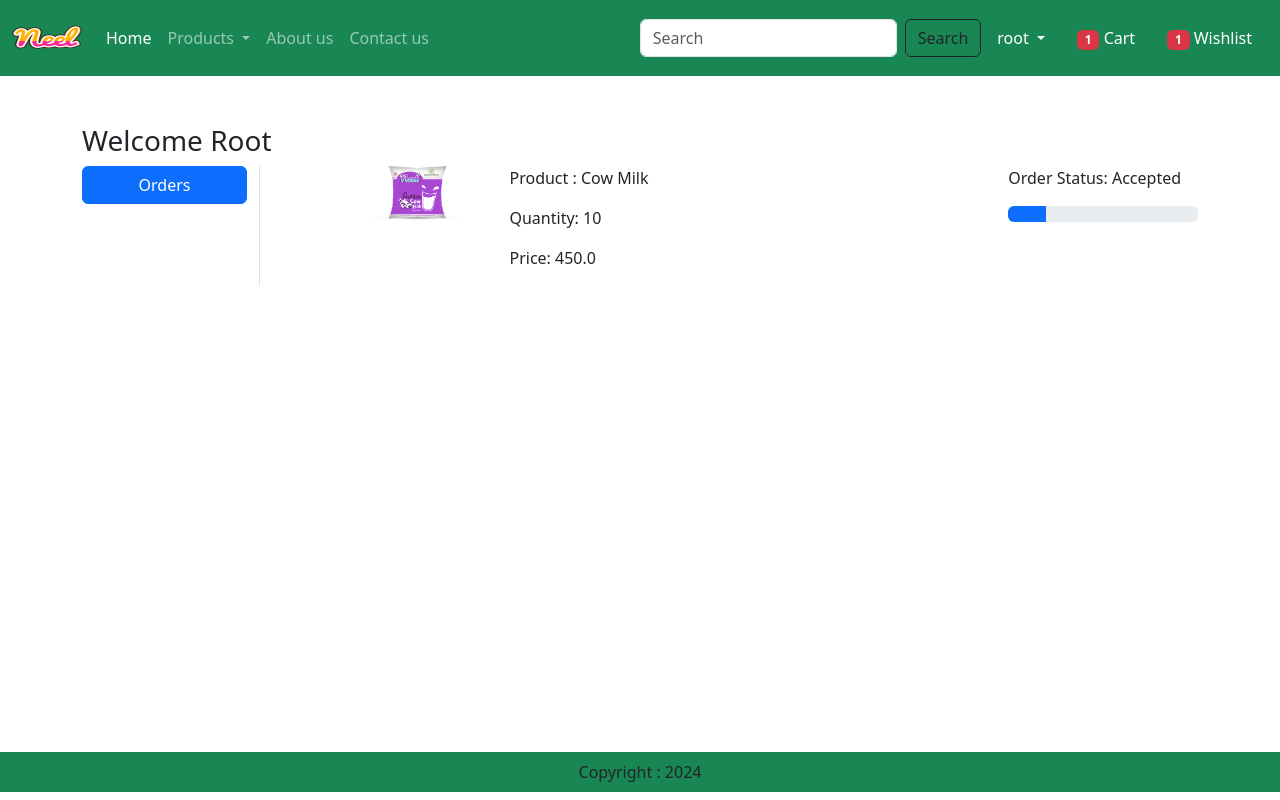
After one commit to mohamedhamiid/Parallel_Projcet, a Django app: page /orders/ in a window 1280 px wide. The commit adds this page. Run offline with Django 5.2, Linux system fonts and the light colour scheme; a user stored in the database is signed in; data comes from the database, SQL or seed files in the repository; tables that the repository leaves empty hold one stand-in row (values such as "Sample post"); some libraries are stand-ins or nearby versions.

Commit message:
Add files via upload

```diff
--- a/ec/app/templates/app/base.html
+++ b/ec/app/templates/app/base.html
@@ -58,9 +58,9 @@
               <a class="nav-link" href="{% url 'contact' %}">Contact us</a></li>
 
           </ul>
-          <form class="d-flex" role="search">
-            <input class="form-control me-2" type="search" placeholder="Search" aria-label="Search">
-            <button class="btn btn-outline-success" type="submit">Search</button>
+          <form class="d-flex" role="search" action="/search">
+            <input class="form-control me-2" type="search" placeholder="Search" name = "search" aria-label="Search">
+            <button class="btn btn-outline-dark" type="submit">Search</button>
           </form>
         </div>
 
@@ -82,7 +82,7 @@
 
               <ul class="dropdown-menu" aria-labelledby="profileDropdown">
                 <li><a class="dropdown-item" href="{% url 'profile' %}">Profile</a></li>
-                <li><a class="dropdown-item" href="#">Orders</a></li>
+                <li><a class="dropdown-item" href="{% url 'orders' %}">Orders</a></li>
                 <li><a class="dropdown-item" href="{% url 'passwordchange' %}">Change Password</a></li>
                 <li>
                   <form id="logout-form" method="post" action="{% url 'logout' %}">
@@ -94,11 +94,19 @@
               </ul>
             </li>
             <li class="nav-item mx-2">
-                <a class="nav-link text-white" href="{% url 'showcart'%}">Cart</a>
+              <a class="nav-link text-white" href="{% url 'showcart'%}">
+                <span class="badge bg-danger">
+                    {% if totalitem > 0 %}
+                        <span class="text-white">{{ totalitem }}</span>
+                    {% endif %}
+                </span>
+                Cart
+            </a>
+
             </li>
 
             <li class="nav-item mx-2">
-                <a class="nav-link text-white" href="#">Whishlist</a>
+              <a href="#" class="nav-link text-white"> <span class="badge bg-danger"> {% if wishitem > 0 %} {{wishitem}} {% endif %}</span> Wishlist</a>
             </li>
             {% else %}
             <li class="nav-item mx-2">
--- /dev/null
+++ b/ec/app/templates/app/orders.html
@@ -0,0 +1,62 @@
+{% extends 'app/base.html' %}
+{% load static %}
+{% block title %}Buy Now{% endblock title %}
+{% block main-content %}
+<div class="container my-5">
+    <div class="row">
+    <h3>Welcome <span class="text-capitalize">{{request.user}}</span></h3>
+    <div class="col-sm-2 border-end">
+        <ul class="list-unstyled">
+            <li class="d-grid"><a href="{% url 'orders' %}" class="btn btn-primary">Orders</a></li>
+        </ul>
+    </div>
+    <div class="col-sm-9 offset-sm-1">
+        {% for op in order_placed %}
+        <div class="row">
+            <div class="col-sm-2">
+                <img src="{{op.product.product_image.url}}" class="img-fluid" height="100" width="100" />
+            </div>
+            <div class="col-sm-7">
+                <p>Product : {{op.product.title}}</p>
+                <p>Quantity: {{op.quantity}}</p>
+                <p>Price: {{op.total_cost}}
+            </div>
+            <div class="col-sm-3">
+                <p> Order Status: {{op.status}} </p>
+                {% if op.status == 'Accepted' %}
+                <div class="progress">
+                    <div class="progress-bar" role="progressbar" style="width: 20%" aria-valuenow="20" aria-valuemin="0"
+                        aria-valuemax="100"></div>
+                </div>
+                {% endif %}
+                {% if op.status == 'Packed' %}
+                <div class="progress">
+                    <div class="progress-bar bg-info" role="progressbar" style="width: 40%" aria-valuenow="40"
+                        aria-valuemin="0" aria-valuemax="100"></div>
+                </div>
+                {% endif %}
+                {% if op.status == 'On The Way' %}
+                <div class="progress">
+                    <div class="progress-bar bg-warning" role="progressbar" style="width: 70%" aria-valuenow="70"
+                        aria-valuemin="0" aria-valuemax="100"></div>
+                </div>
+                {% endif %}
+                {% if op.status == 'Delivered' %}
+                <div class="progress">
+                    <div class="progress-bar bg-success" role="progressbar" style="width: 100%" aria-valuenow="100"
+                        aria-valuemin="0" aria-valuemax="100"></div>
+                </div>
+                {% endif %}
+                {% if op.status == 'Cancel' %}
+                <div class="progress">
+                    <div class="progress-bar bg-danger" role="progressbar" style="width: 100%" aria-valuenow="100"
+                        aria-valuemin="0" aria-valuemax="100"></div>
+                </div>
+                {% endif %}
+            </div>
+        </div>
+        {% endfor %}
+    </div>
+</div>
+</div>
+{% endblock main-content %}
```
Also changed, not shown: ec/app/templates/app/productdetail.html (+8 -4 lines), ec/app/templates/app/search.html (added, +27 -0 lines).
